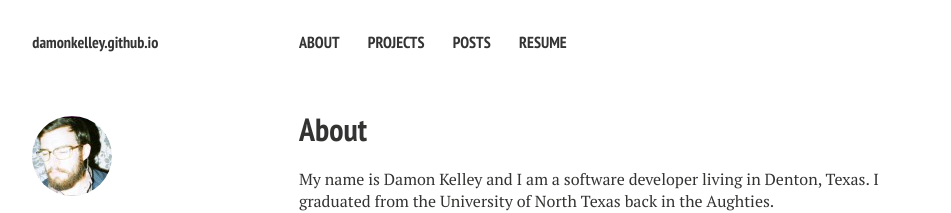
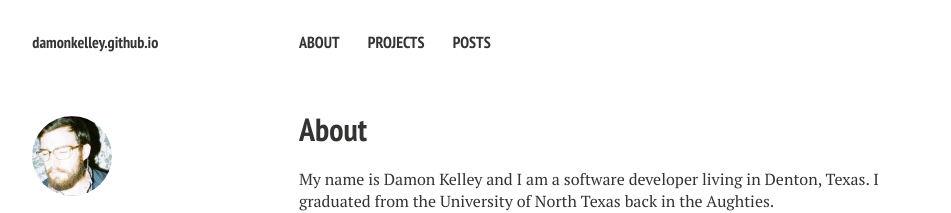
Before and after one commit to damonkelley/damonkelley.github.io, a Jekyll site: the page built from index.md, in a window 1280 px wide. Shown: the top 213 px of the page, without its empty margins (21-972 px from the left). Built offline with Jekyll 4.4.1, drawn with Linux system fonts in a browser that asks for light colours; nearby versions of some CDN libraries.

Commit message:
Update the navigation.

```diff
--- a/_data/navigation.yml
+++ b/_data/navigation.yml
@@ -8,6 +8,3 @@
 
 - title: Posts
   url: /posts/
-
-- title: Resume
-  url: /resume/
```
